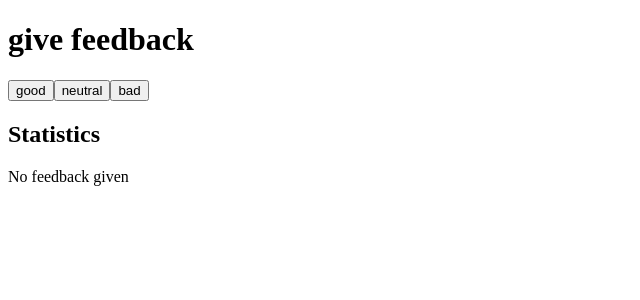
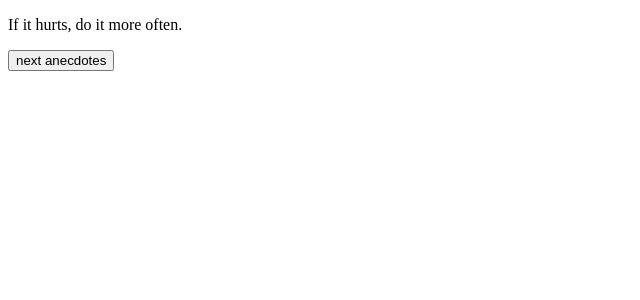
Before and after one commit to j0t4ku/fullstackopen-curse, a React (Vite) app in the folder part1/excercises/: page / in a window 1280 px wide. Shown: the top 300 px of the page, without its empty margins (0-640 px from the left). Built offline with nearby package versions, Linux system fonts and the light colour scheme.

Commit message:
completed exercice 1.12

```diff
--- a/part1/excercises/src/App.jsx
+++ b/part1/excercises/src/App.jsx
@@ -1,109 +1,32 @@
 import { useState } from 'react'
 
 const App = () => {
-  // guarda los clics de cada botón en su propio estado
-  const [good, setGood] = useState(0)
-  const [neutral, setNeutral] = useState(0)
-  const [bad, setBad] = useState(0)
-  const [all, setAll] = useState(0)
-  const [average, setAverage] = useState(0)
-  const [positives, setPositives] = useState(0)
-  const [setscore, setSetscore] = useState(0)
+  const anecdotes = [
+    'If it hurts, do it more often.',
+    'Adding manpower to a late software project makes it later!',
+    'The first 90 percent of the code accounts for the first 10 percent of the development time...The remaining 10 percent of the code accounts for the other 90 percent of the development time.',
+    'Any fool can write code that a computer can understand. Good programmers write code that humans can understand.',
+    'Premature optimization is the root of all evil.',
+    'Debugging is twice as hard as writing the code in the first place. Therefore, if you write the code as cleverly as possible, you are, by definition, not smart enough to debug it.',
+    'Programming without an extremely heavy use of console.log is same as if a doctor would refuse to use x-rays or blood tests when diagnosing patients.',
+    'The only way to go fast, is to go well.'
+  ]
 
+  const [selected, setSelected] = useState(0)
 
-
-
-  const handleClick = (opt) => {
-    const updateAll = all + 1
-    let updateScore = setscore
-    if (opt === 'good') {
-      handleclickGood()
-      updateScore += 1
-      setSetscore(updateScore)
-
-    } else if (opt === 'neutral') {
-      handleclickNeutral()
-    } else if (opt === 'bad') {
-      updateScore -= 1
-      setSetscore(updateScore)
-      handleclickBad()
-    }
-    setAll(updateAll)
-    calculatePositive(updateAll)
-    calculateAverage(updateScore, updateAll)
-
-  }
-
-  const handleclickGood = () => {
-    const update = good + 1
-    setGood(update)
-  }
-  const handleclickNeutral = () => {
-    const update = neutral + 1
-    setNeutral(update)
-  }
-  const handleclickBad = () => {
-    const update = bad + 1
-    setBad(update)
-  }
-
-  const calculateAverage = (score, all) => {
-    setAverage(score / all)
-  }
-  const calculatePositive = (updateAll) => {
-    setPositives(((good * 100) / updateAll))
+  const handleClick = () => {
+    setSelected(Math.floor(Math.random() * anecdotes.length))
   }
 
   return (
     <div>
-      <h1>give feedback</h1>
-      <div>
-        <Buttons text='good' func={() => handleClick('good')} />
-        <Buttons text='neutral' func={() => handleClick('neutral')} />
-        <Buttons text='bad' func={() => handleClick('bad')} />
-
-      </div>
-
-      < Statistics good={good} neutral={neutral} bad={bad} all={all} average={average} positives={positives} />
+      <p>
+        {anecdotes[selected]}
+      </p>
+      <button type="button" onClick={handleClick}>next anecdotes</button>
 
     </div>
   )
 }
 
-
-const Statistics = ({ good, neutral, bad, all, average, positives }) => {
-  return <>
-    <h2>Statistics</h2>
-    <div>
-      {all == 0 ? <p>No feedback given</p> :
-        <table>
-          <tbody>
-            <StatisticLine text={"good"} value={good} />
-            <StatisticLine text={"neutral"} value={neutral} />
-            <StatisticLine text={"bad"} value={bad} />
-            <StatisticLine text={"all"} value={all} />
-            <StatisticLine text={"average"} value={average} />
-            <StatisticLine text={"positive"} value={positives} />
-          </tbody>
-        </table>
-      }
-    </div>
-  </>
-}
-
-
-const Buttons = ({ text, func }) => {
-  return (
-    <button type="button" onClick={func}>{text}</button>
-  )
-}
-
-const StatisticLine = ({ text, value }) => {
-  return <tr>
-    <td style={{ textAlign: 'left' }}>{text}</td>
-    <td>{value}</td>
-  </tr>
-
-}
-
 export default App
```
